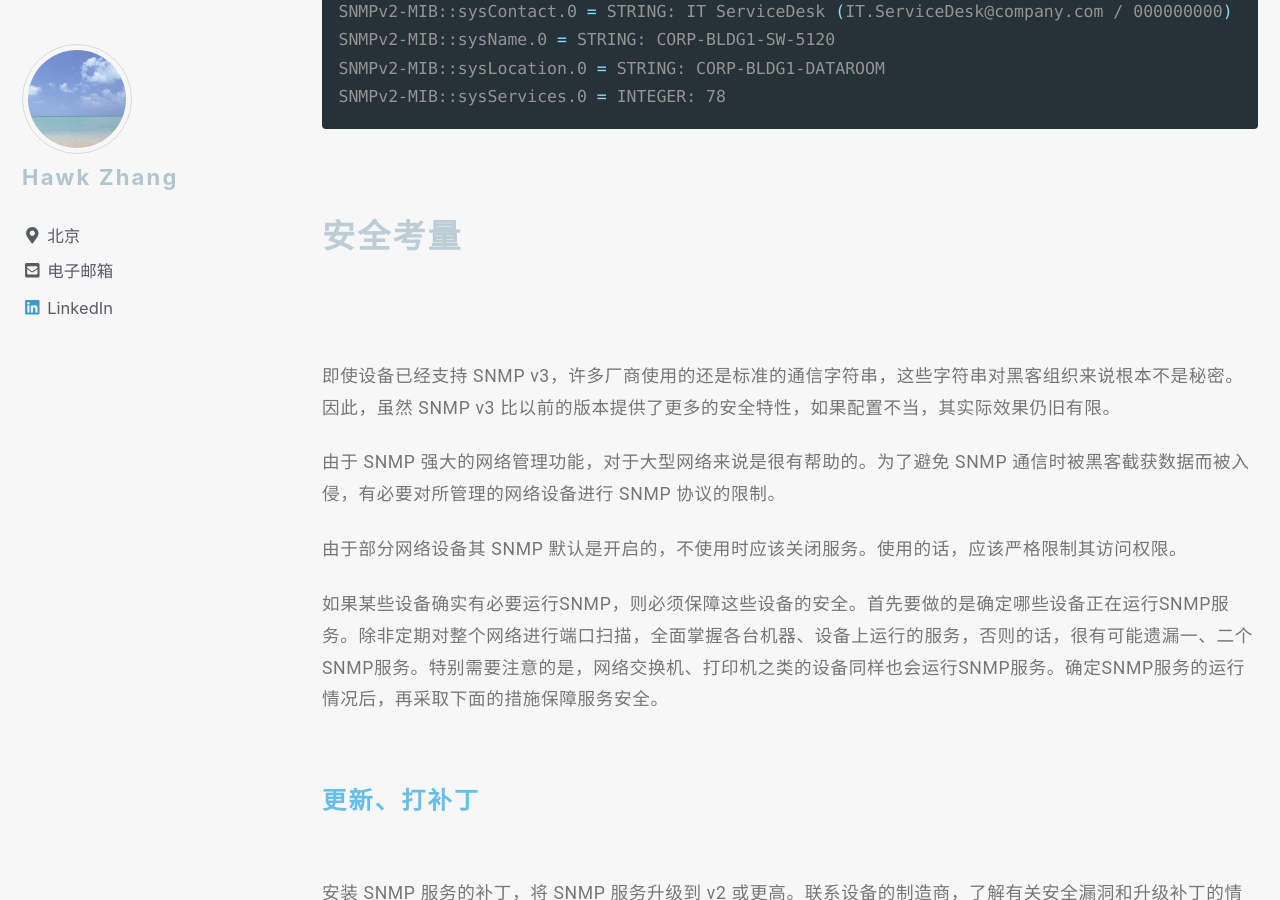
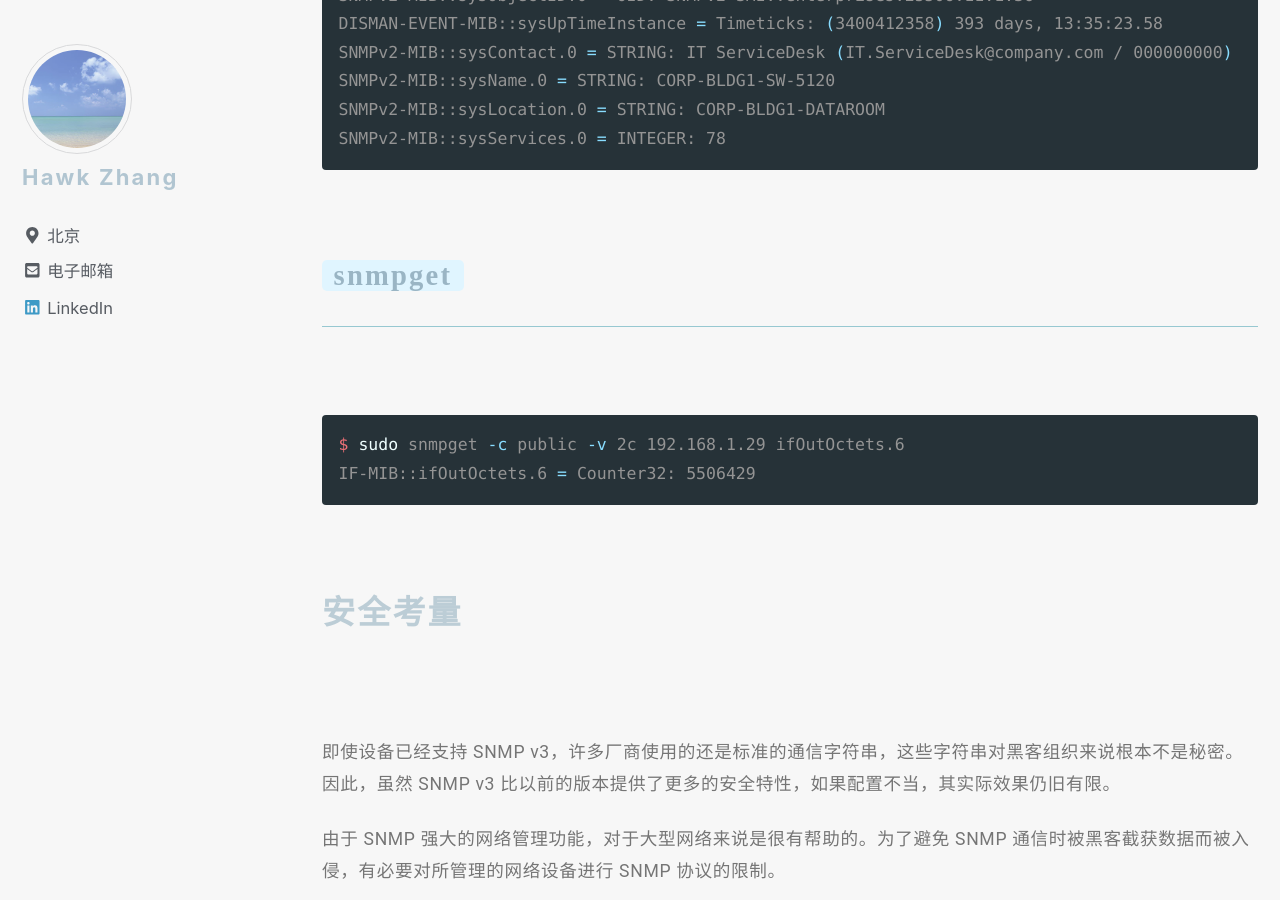
Before and after one commit to narru888/linotes_note, a Jekyll site: the page built from _posts/monitor/zabbix/2018-01-02-monitor.snmp.md, in a window 1280 px wide and 900 px high, scrolled down 19273 px. Built offline with Jekyll 4.4.1, drawn with Linux system fonts in a browser that asks for light colours; nearby versions of some CDN libraries; a script that is not in the unit is left out.

Commit message:
update on 2018-10-21 14:05:01 CST

````diff
--- a/_posts/monitor/zabbix/2018-01-02-monitor.snmp.md
+++ b/_posts/monitor/zabbix/2018-01-02-monitor.snmp.md
@@ -676,6 +676,18 @@ SNMPv2-MIB::sysServices.0 = INTEGER: 78
 
 
 
+### `snmpget`
+
+```bash
+$ sudo snmpget -c public -v 2c 192.168.1.29 ifOutOctets.6
+IF-MIB::ifOutOctets.6 = Counter32: 5506429
+```
+
+
+
+
+
+
 
 
 
````
